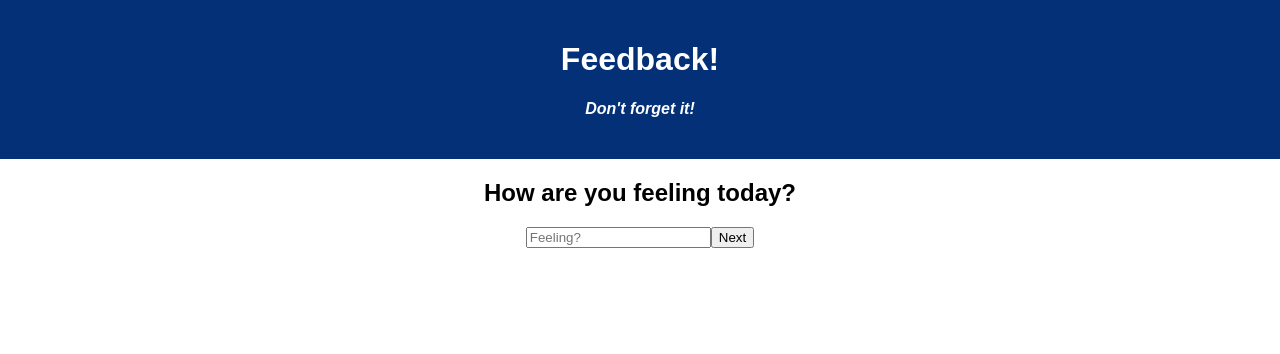
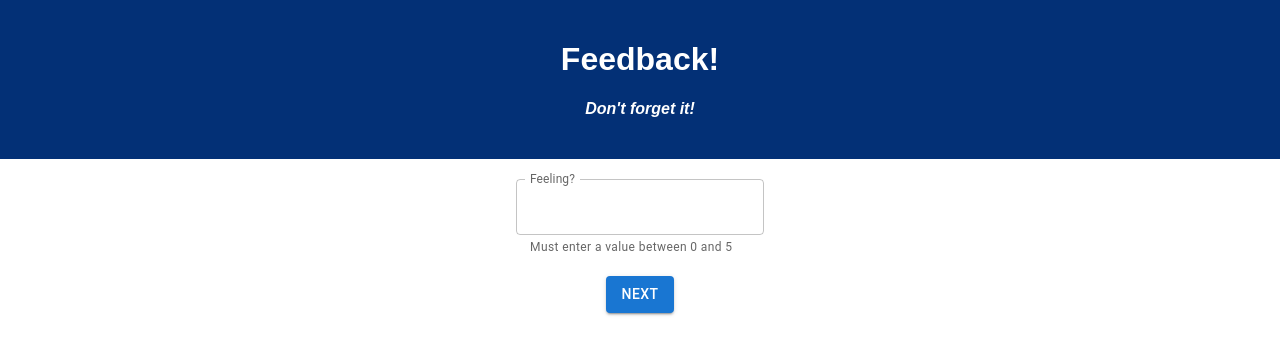
Before and after one commit to jamesdtwoods/weekend-redux-feedback-loop, a React (Create React App) app: page / in a window 1280 px wide. Shown: the top 354 px of the page. Built offline with nearby package versions, Linux system fonts and the light colour scheme.

Commit message:
added input mui styling, next is admin table

```diff
--- a/package.json
+++ b/package.json
@@ -4,6 +4,11 @@
   "private": true,
   "proxy": "http://localhost:5001",
   "dependencies": {
+    "@emotion/react": "^11.11.1",
+    "@emotion/styled": "^11.11.0",
+    "@fontsource/roboto": "^5.0.8",
+    "@mui/icons-material": "^5.14.19",
+    "@mui/material": "^5.14.19",
     "axios": "^0.21.1",
     "express": "^4.17.1",
     "pg": "^8.2.1",
--- a/src/components/App/App.css
+++ b/src/components/App/App.css
@@ -25,3 +25,7 @@ h4 {
 .flagged {
   color: red;
 }
+
+table, th, td, tr {
+  border: 1px solid black;
+}
--- a/src/components/App/App.jsx
+++ b/src/components/App/App.jsx
@@ -8,6 +8,7 @@ import Comment from '../Comment/Comment';
 import Review from '../Review/Review';
 import SubmissionSuccess from '../SubmissionSuccess/SubmissionSuccess';
 import Admin from '../Admin/Admin';
+
 
 
 function App() {
--- a/src/components/Comment/Comment.jsx
+++ b/src/components/Comment/Comment.jsx
@@ -1,6 +1,7 @@
 import React, { useState } from 'react';
 import { useDispatch } from 'react-redux'
 import { useHistory, Link  } from 'react-router-dom';
+import {Button, TextField} from '@mui/material';
 
 function Comment() {
     const dispatch = useDispatch()
@@ -23,15 +24,27 @@ function Comment() {
     return(
         <>
             <h2>Any comments you want to leave?</h2>
-            <input
+            {/* <input
                 data-testid="input"
                 onChange={(e) => setCommentInput(e.target.value)}
                 value={commentInput}
                 type='text'
                 placeholder='Comment?'
             />
-            <button data-testid="next" onClick={setComment}>Next</button>
-            <Link to="/support"><button>Back</button></Link>
+            <br />
+            <br /> */}
+            <TextField
+                id="comment-input"
+                label="Comment?"
+                type="text"
+                onChange={(e) => setCommentInput(e.target.value)}
+                value={commentInput}
+                error={commentInput === ''}
+            />
+            <br />
+            <br />
+            <Link to="/support"><Button variant="outlined">Back</Button></Link>
+            <Button variant="contained" data-testid="next" onClick={setComment}>Next</Button>
         </>
 
     )
--- a/src/components/Feeling/Feeling.jsx
+++ b/src/components/Feeling/Feeling.jsx
@@ -1,6 +1,8 @@
 import React, { useState } from 'react';
 import { useDispatch } from 'react-redux'
 import { useHistory } from 'react-router-dom';
+import {Button, Rating, Typography, TextField} from '@mui/material';
+
 
 function Feeling() {
     const dispatch = useDispatch()
@@ -10,8 +12,8 @@ function Feeling() {
     const [feelingInput, setFeelingInput] = useState('');
 
     const setFeeling = () => {
-        if (feelingInput === '') {
-            alert("Please enter a rating 🤠")
+        if (feelingInput === '' || feelingInput > 5 || feelingInput < 0) {
+            alert("Please enter a rating between 0 and 5")
         } else {
             dispatch({
                 type: 'SET_FEELING',
@@ -24,7 +26,7 @@ function Feeling() {
 
     return(
         <>
-            <h2>How are you feeling today?</h2>
+            {/* <h2>How are you feeling today?</h2>
             <input
                 data-testid="input"
                 onChange={(e) => setFeelingInput(e.target.value)}
@@ -32,7 +34,31 @@ function Feeling() {
                 type='number'
                 placeholder='Feeling?'
             />
-            <button data-testid="next" onClick={setFeeling}>Next</button>
+            <br />
+            <br /> */}
+            {/* <Typography component="legend"><h2>How are you feeling today?</h2></Typography>
+            <Rating
+                name="feeling"
+                value={feelingInput}
+                onChange={(e) => setFeelingInput(e.target.value)}
+            />
+            <br />
+            <br /> */}
+            <TextField
+                id="outlined-number"
+                label="Feeling?"
+                type="number"
+                InputLabelProps={{
+                    shrink: true,
+                }}
+                onChange={(e) => setFeelingInput(e.target.value)}
+                value={feelingInput}
+                error={feelingInput > 5 || feelingInput < 0}
+                helperText="Must enter a value between 0 and 5"
+            />
+            <br />
+            <br />
+            <Button data-testid="next" onClick={setFeeling} variant="contained">Next</Button>
         </>
 
     )
--- a/src/components/Review/Review.jsx
+++ b/src/components/Review/Review.jsx
@@ -1,6 +1,7 @@
 import { useSelector } from 'react-redux'
 import { useHistory, Link } from 'react-router-dom';
 import axios from 'axios';
+import Button from '@mui/material/Button';
 
 function Review() {
     const feeling = useSelector((store) => store.feeling)
@@ -23,13 +24,15 @@ function Review() {
     }
     return (
         <div>
-            <h4>Review your feedback</h4>
-            <h4>Feelings: {feeling}</h4>
-            <h4>Understanding: {understanding}</h4>
-            <h4>Support: {support}</h4>
-            <h4>Comments: {comments}</h4>
-            <button data-testid="next" onClick={submitFeedback}>Submit</button>
-            <Link to="/comment"><button>Back</button></Link>
+            <h3>Review your feedback</h3>
+            <h3>Feelings: {feeling}</h3>
+            <h3>Understanding: {understanding}</h3>
+            <h3>Support: {support}</h3>
+            <h3>Comments: {comments}</h3>
+            <br />
+            <br />
+            <Link to="/comment"><Button variant="outlined">Back</Button></Link>
+            <Button variant="contained" data-testid="next" onClick={submitFeedback}>Submit</Button>
         </div>
     )
 }
--- a/src/components/SubmissionSuccess/SubmissionSuccess.jsx
+++ b/src/components/SubmissionSuccess/SubmissionSuccess.jsx
@@ -1,5 +1,6 @@
 import { useDispatch } from 'react-redux'
 import { useHistory } from 'react-router-dom';
+import Button from '@mui/material/Button';
 
 
 function SubmissionSuccess() {
@@ -15,7 +16,7 @@ function SubmissionSuccess() {
     return (
         <div>
             <h4>Thank You!</h4>
-            <button data-testid="next" onClick={newFeedback}>Leave New Feedback</button>
+            <Button variant="contained" data-testid="next" onClick={newFeedback}>Leave New Feedback</Button>
         </div>
     )
 }
--- a/src/components/Support/Support.jsx
+++ b/src/components/Support/Support.jsx
@@ -1,6 +1,7 @@
 import React, { useState } from 'react';
 import { useDispatch } from 'react-redux'
 import { useHistory, Link  } from 'react-router-dom';
+import {Button, Rating, Typography} from '@mui/material';
 
 function Support() {
     const dispatch = useDispatch()
@@ -10,8 +11,8 @@ function Support() {
     const [supportInput, setSupportInput] = useState('');
 
     const setSupport = () => {
-        if (supportInput === '') {
-            alert("Please enter a rating 🤠")
+        if (supportInput === '' || supportInput > 5 || supportInput < 0) {
+            alert("Please enter a rating between 0 and 5")
         } else {
             dispatch({
                 type: 'SET_SUPPORT',
@@ -24,7 +25,7 @@ function Support() {
 
     return(
         <>
-            <h2>How well are you being supported?</h2>
+            {/* <h2>How well are you being supported?</h2>
             <input
                 data-testid="input"
                 onChange={(e) => setSupportInput(e.target.value)}
@@ -32,8 +33,18 @@ function Support() {
                 type='number'
                 placeholder='Support?'
             />
-            <button data-testid="next" onClick={setSupport}>Next</button>
-            <Link to="/understanding"><button>Back</button></Link>
+            <br />
+            <br /> */}
+            <Typography component="legend"><h2>How well are you being supported?</h2></Typography>
+            <Rating
+                name="support"
+                value={supportInput}
+                onChange={(e) => setSupportInput(e.target.value)}
+            />
+            <br />
+            <br />
+            <Link to="/understanding"><Button variant="outlined">Back</Button></Link>
+            <Button variant="contained" data-testid="next" onClick={setSupport}>Next</Button>
         </>
 
     )
--- a/src/components/Understanding/Understanding.jsx
+++ b/src/components/Understanding/Understanding.jsx
@@ -1,6 +1,7 @@
 import React, { useState } from 'react';
 import { useDispatch } from 'react-redux'
 import { useHistory, Link } from 'react-router-dom';
+import {Button, Rating, Typography} from '@mui/material';
 
 function Understanding() {
     const dispatch = useDispatch()
@@ -10,8 +11,8 @@ function Understanding() {
     const [understandingInput, setUnderstandingInput] = useState('');
 
     const setUnderstanding = () => {
-        if (understandingInput === '') {
-            alert("Please enter a rating 🤠")
+        if (understandingInput === '' || understandingInput > 5 || understandingInput < 0) {
+            alert("Please enter a rating between 0 and 5")
         } else {
             dispatch({
                 type: 'SET_UNDERSTANDING',
@@ -24,7 +25,7 @@ function Understanding() {
 
     return(
         <>
-            <h2>How are you understanding the content?</h2>
+            {/* <h2>How are you understanding the content?</h2>
             <input
                 data-testid="input"
                 onChange={(e) => setUnderstandingInput(e.target.value)}
@@ -32,8 +33,18 @@ function Understanding() {
                 type='number'
                 placeholder='Understanding?'
             />
-            <button data-testid="next" onClick={setUnderstanding}>Next</button>
-            <Link to="/"><button>Back</button></Link>
+            <br />
+            <br /> */}
+            <Typography component="legend"><h2>How are you understanding the content?</h2></Typography>
+            <Rating
+                name="understanding"
+                value={understandingInput}
+                onChange={(e) => setUnderstandingInput(e.target.value)}
+            />
+            <br />
+            <br />
+            <Link to="/"><Button variant="outlined">Back</Button></Link>
+            <Button variant="contained" data-testid="next" onClick={setUnderstanding}>Next</Button>
         </>
 
     )
```
Also changed, not shown: 1 other file (tests, documents, lock files or other folders).
